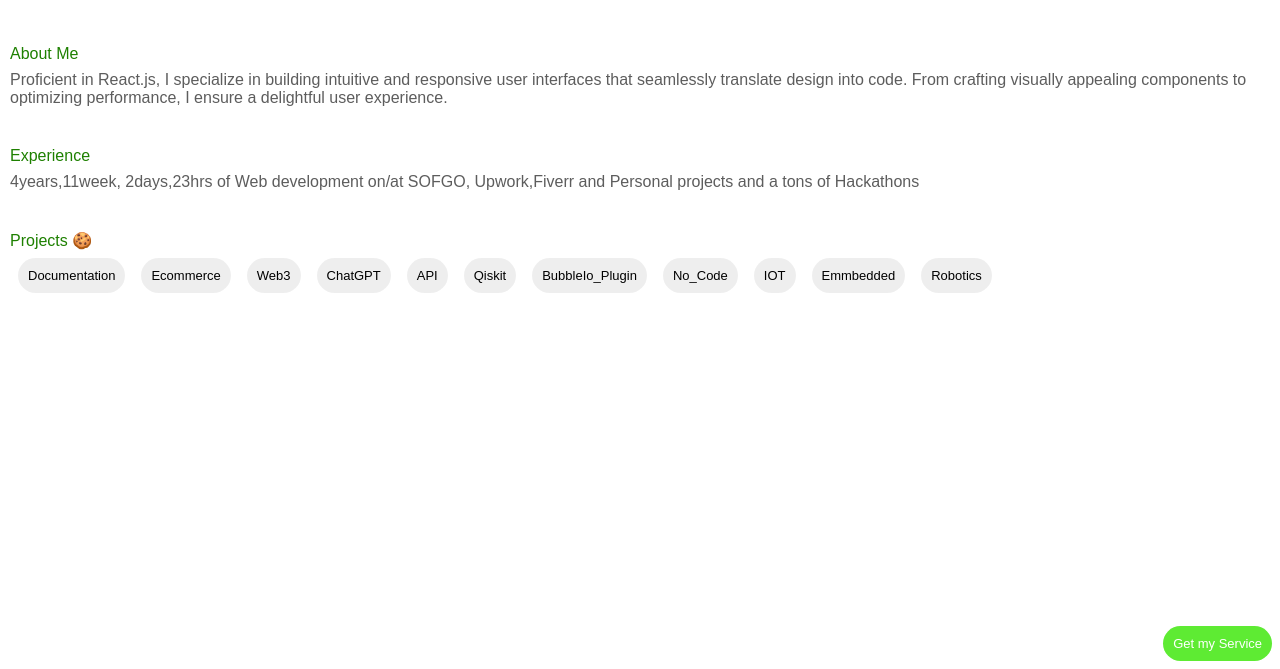
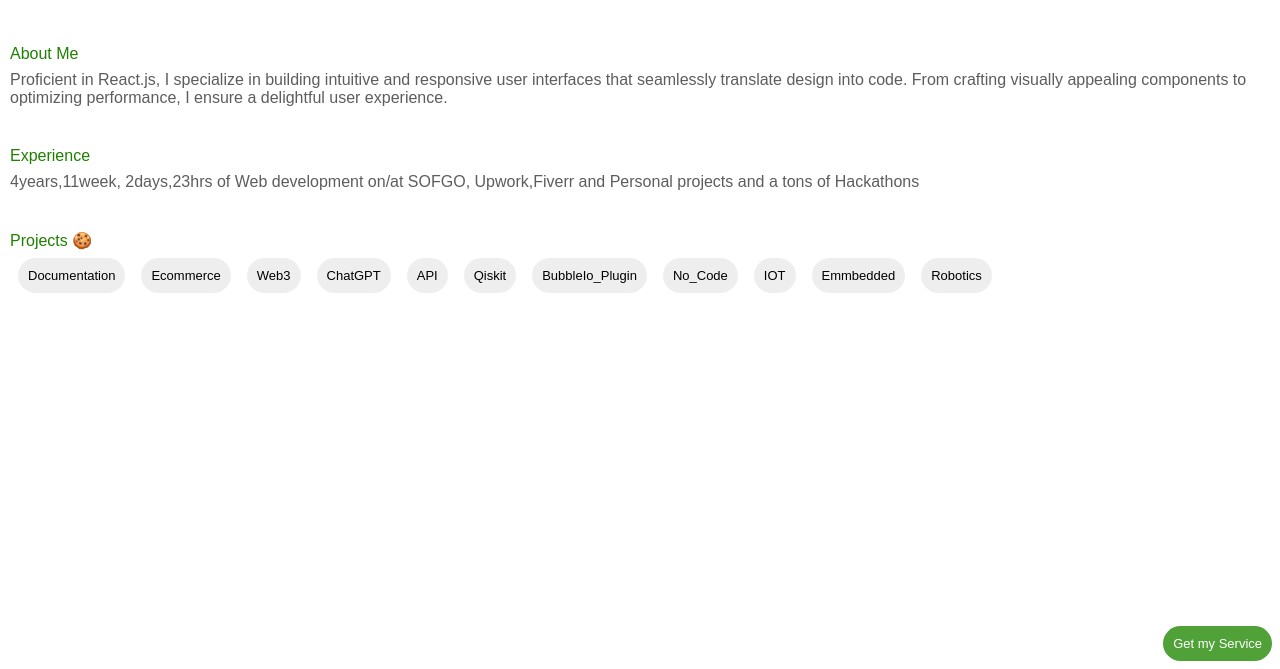
Before and after one commit to tobi-awolaju-21/TobiA, a plain HTML site: page index.html in a window 1280 px wide. Shown: the part 131-800 px from the top of the page. Drawn offline with Linux system fonts and the light colour scheme.

Commit message:
jcu;igop[jp

```diff
--- a/style.css
+++ b/style.css
@@ -51,7 +51,7 @@ right: 0px;
 text-align: right;
 }
 .Upwork{
-    background-color: #5eeb33;
+    background-color: #50a138;
     color: #ffffff;
     padding-left: 10px;
     padding-right: 10px;
```
